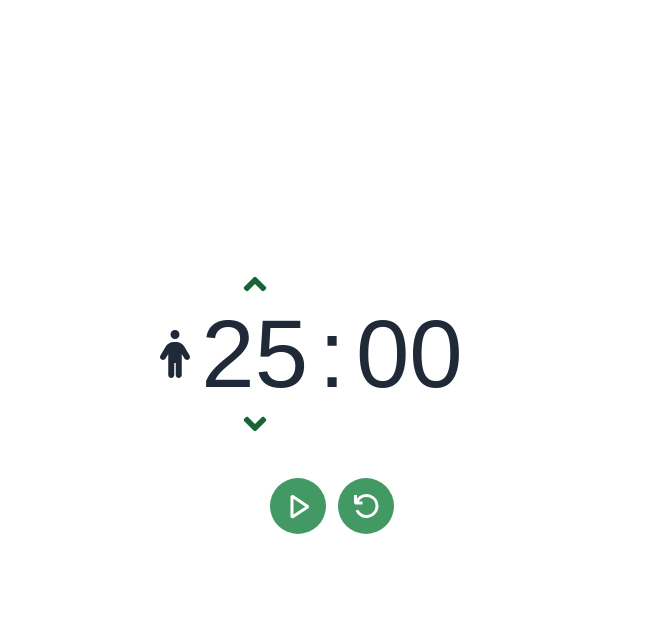
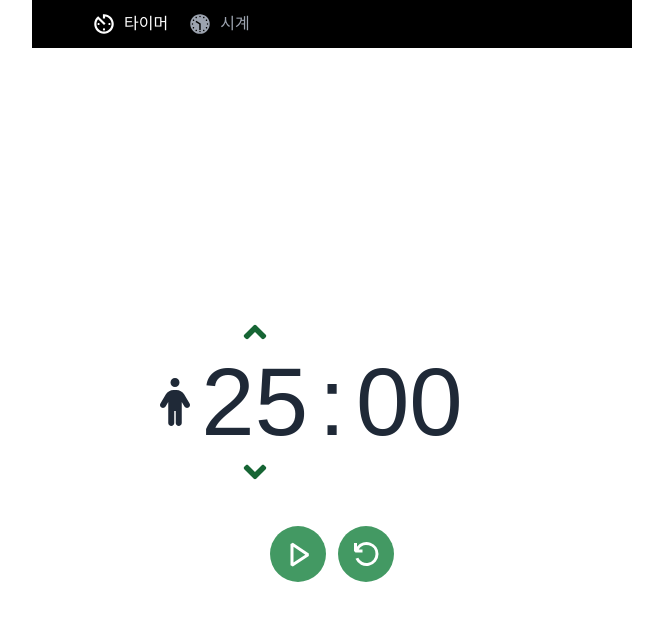
Before and after one commit to mynolog/pomodoro-timer, a React (Vite) app: page / in a window 1280 px wide. Shown: the top 620 px of the page, without its empty margins (308-971 px from the left). Built offline with nearby package versions, Linux system fonts and the light colour scheme; a web font is replaced by a local one.

Commit message:
✨ feat: NavBar 컴포넌트로 네비게이션 구현 및 스타일링 적용

```diff
--- /dev/null
+++ b/src/components/layout/Layout.tsx
@@ -0,0 +1,12 @@
+import { Outlet } from 'react-router'
+import NavBar from './navBar/NavBar'
+
+const Layout = () => {
+  return (
+    <div className="flex flex-col">
+      <NavBar />
+      <Outlet />
+    </div>
+  )
+}
+export default Layout
--- /dev/null
+++ b/src/components/layout/navBar/NavBar.tsx
@@ -0,0 +1,35 @@
+import { NavLink } from 'react-router-dom'
+import { IoMdTimer, IoMdClock } from 'react-icons/io'
+
+const NavBar = () => {
+  return (
+    <nav className="w-full flex justify-center items-center h-12 bg-black font-degital">
+      <ul className="w-4/5 flex items-center gap-5">
+        <li>
+          <NavLink
+            className={({ isActive }) =>
+              `flex justify-center items-center gap-2 ${isActive ? 'text-white' : 'text-gray-400'}`
+            }
+            to={'/'}
+          >
+            <IoMdTimer className="text-2xl" />
+            <span>타이머</span>
+          </NavLink>
+        </li>
+        <li>
+          <NavLink
+            className={({ isActive }) =>
+              `flex justify-center items-center gap-2 ${isActive ? 'text-white' : 'text-gray-400'}`
+            }
+            to={'/live-clock'}
+          >
+            <IoMdClock className="text-2xl" />
+            <span>시계</span>
+          </NavLink>
+        </li>
+      </ul>
+    </nav>
+  )
+}
+
+export default NavBar
--- a/src/pages/home/Home.tsx
+++ b/src/pages/home/Home.tsx
@@ -13,11 +13,13 @@ const Home = () => {
   }, [sessionMinute])
 
   return (
-    <Timer
-      expiryTimestamp={timestamp}
-      sessionMinute={sessionMinute}
-      setSessionMinute={setSessionMinute}
-    />
+    <div className="w-[600px]">
+      <Timer
+        expiryTimestamp={timestamp}
+        sessionMinute={sessionMinute}
+        setSessionMinute={setSessionMinute}
+      />
+    </div>
   )
 }
 
--- a/src/routes/index.tsx
+++ b/src/routes/index.tsx
@@ -1,15 +1,22 @@
 import { createBrowserRouter, RouterProvider } from 'react-router-dom'
+import Layout from '../components/layout/Layout'
 import Home from '../pages/home/Home'
 import LiveClock from '../pages/liveClock/LiveTime'
 
 const routes = [
   {
     path: '/',
-    element: <Home />,
-  },
-  {
-    path: '/live-clock',
-    element: <LiveClock />,
+    element: <Layout />,
+    children: [
+      {
+        index: true,
+        element: <Home />,
+      },
+      {
+        path: '/live-clock',
+        element: <LiveClock />,
+      },
+    ],
   },
 ]
 
--- a/src/styles/index.css
+++ b/src/styles/index.css
@@ -10,6 +10,7 @@
 
 #root {
   display: flex;
+  width: 100%;
   align-items: center;
   justify-content: center;
 }
```
